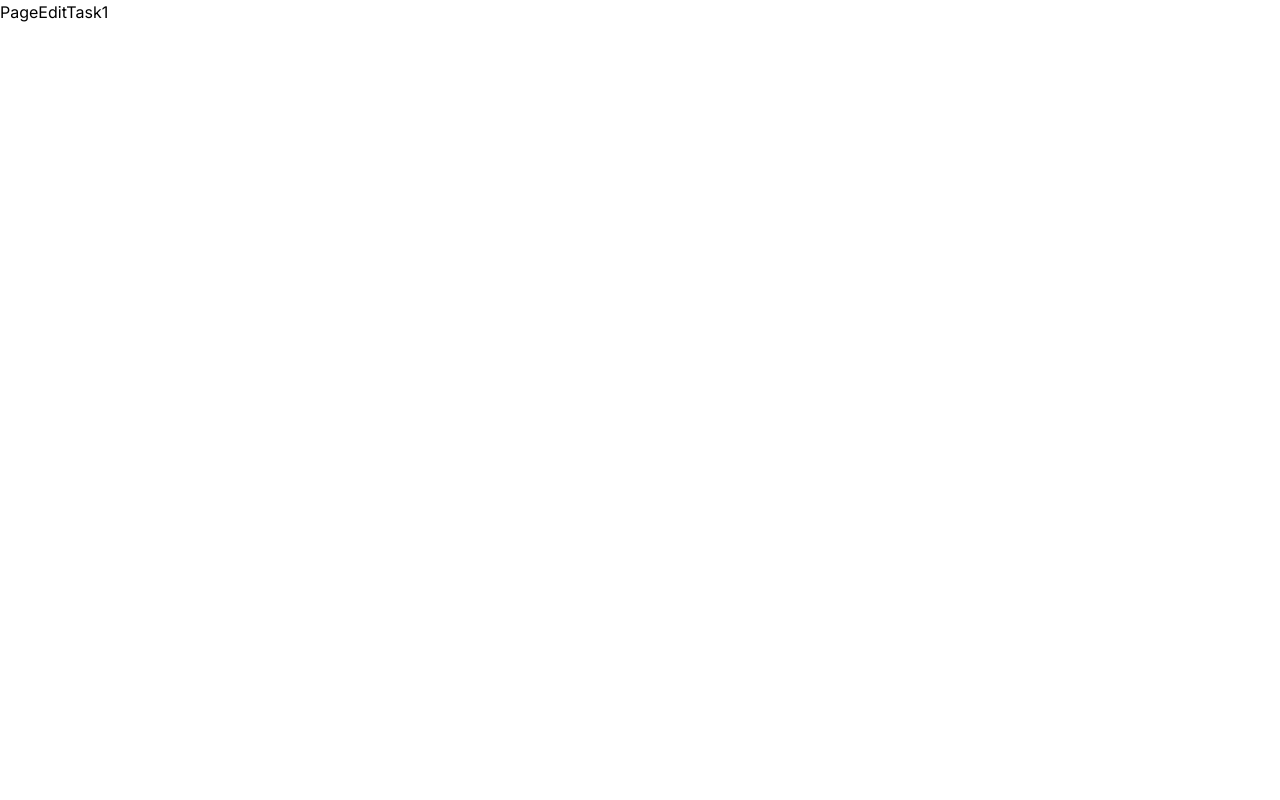
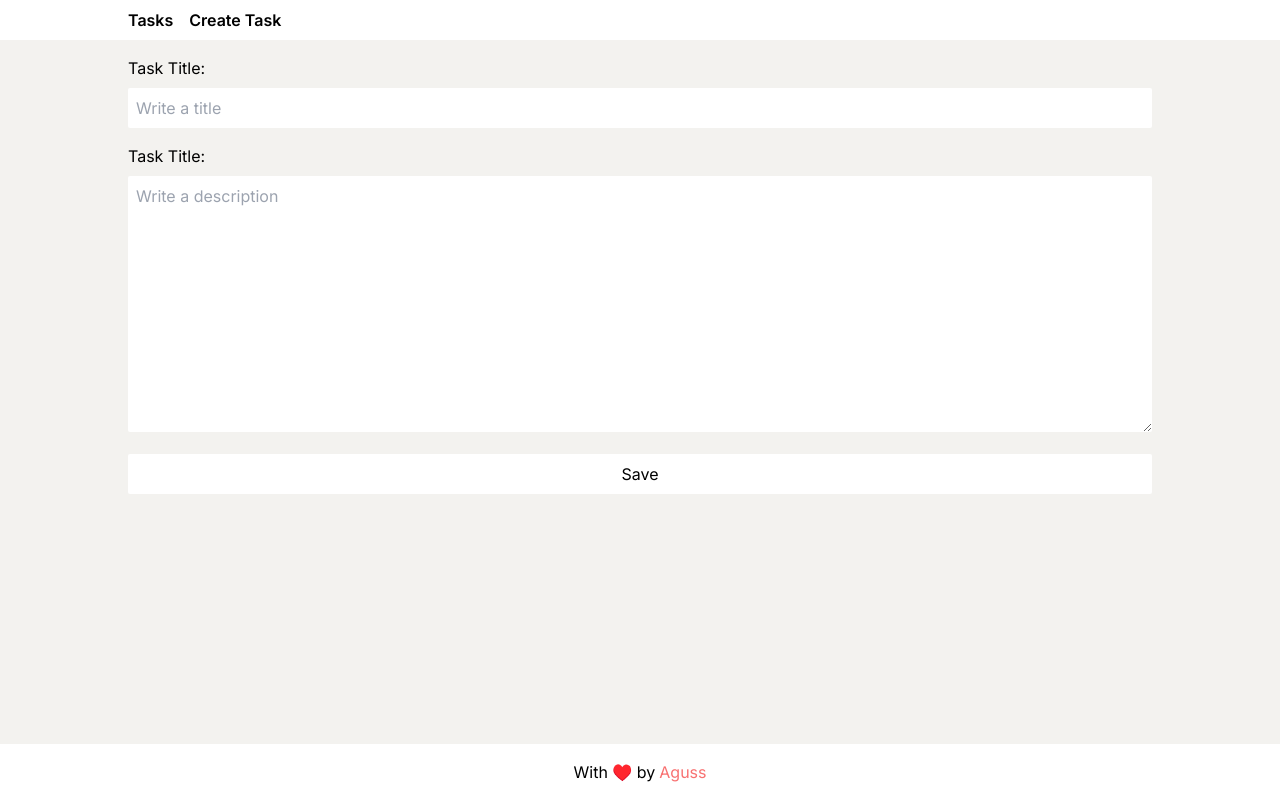
Before and after one commit to nahuRo/CRUD-TASK-NEXT13, a Next.js app: page /edit/1 in a window 1280 px wide. Built offline with nearby package versions, Linux system fonts and the light colour scheme.

Commit message:
add styles

```diff
--- a/package.json
+++ b/package.json
@@ -16,6 +16,9 @@
     "postcss": "8.4.23",
     "react": "18.2.0",
     "react-dom": "18.2.0",
-    "tailwindcss": "3.3.2"
+    "react-hook-form": "^7.43.9",
+    "react-hot-toast": "^2.4.1",
+    "tailwindcss": "3.3.2",
+    "uuid": "^9.0.0"
   }
 }
--- a/src/app/edit/[id]/page.js
+++ b/src/app/edit/[id]/page.js
@@ -1,9 +1,3 @@
-import React from "react";
+import FormEditPage from "../../new/page";
 
-const PageEditTask = ({ params }) => {
-	const { id } = params;
-
-	return <div>PageEditTask{id}</div>;
-};
-
-export default PageEditTask;
+export default FormEditPage;
--- a/src/app/layout.js
+++ b/src/app/layout.js
@@ -1,7 +1,10 @@
+import "./globals.css";
 import { Inter } from "next/font/google";
 import { TaskProvider } from "@/context/TaskContext";
+import { Toaster } from "react-hot-toast";
 
-import "./globals.css";
+import Navbar from "@/components/Navbar";
+import Footer from "@/components/Footer";
 
 const inter = Inter({ subsets: ["latin"] });
 
@@ -13,8 +16,19 @@ export const metadata = {
 export default function RootLayout({ children }) {
 	return (
 		<html lang="en">
-			<body className={inter.className}>
-				<TaskProvider>{children}</TaskProvider>
+			<body className={`${inter.className} bg-[#f3f2ef] min-h-screen relative`}>
+				<header className="bg-white">
+					<Navbar />
+				</header>
+				<main className="sm:max-w-screen-sm md:max-w-screen-md lg:max-w-screen-lg mx-auto">
+					<TaskProvider>
+						{children}
+						<Toaster />
+					</TaskProvider>
+				</main>
+				<footer className="bg-white absolute bottom-0 left-0 w-full">
+					<Footer />
+				</footer>
 			</body>
 		</html>
 	);
--- a/src/app/new/page.js
+++ b/src/app/new/page.js
@@ -1,11 +1,76 @@
 "use client";
 
-import { useTasks } from "@/context/TaskContext";
+import { useEffect } from "react";
+import { useTasks } from "../../context/TaskContext";
+import { useRouter } from "next/navigation";
+import { useForm } from "react-hook-form";
+import { toast } from "react-hot-toast";
 
-const PageNewTask = () => {
-	const { tasks } = useTasks();
+const PageNewTask = ({ params }) => {
+	const { tasks, createTask, updateTask } = useTasks();
+	const router = useRouter();
 
-	return <div>PageNewTask</div>;
+	const {
+		register,
+		handleSubmit,
+		setValue,
+		formState: { errors },
+	} = useForm();
+
+	useEffect(() => {
+		if (params.id) {
+			const taskFound = tasks.find((task) => task.id === params.id);
+			if (taskFound) {
+				setValue("title", taskFound.title);
+				setValue("description", taskFound.description);
+			}
+		}
+	}, []);
+
+	const onSubmit = handleSubmit((data) => {
+		if (params.id) {
+			updateTask(params.id, data);
+			toast.success("task updated");
+		} else {
+			createTask(data.title, data.description);
+			toast.success("task created");
+		}
+		router.push("/");
+	});
+	return (
+		<form onSubmit={onSubmit} className="space-y-4 py-4">
+			<div>
+				<label htmlFor="title_task">Task Title:</label>
+				<input
+					className="w-full p-2 mt-2 rounded-sm"
+					placeholder="Write a title"
+					type="text"
+					id="title_task"
+					{...register("title", { required: true })}
+				/>
+				{errors.title && (
+					<spanc className="text-red-600">Este campo es requerido</spanc>
+				)}
+			</div>
+			<div>
+				<label htmlFor="description_task">Task Title:</label>
+				<textarea
+					className="w-full p-2 mt-2 rounded-sm"
+					rows="10"
+					placeholder="Write a description"
+					id="description_task"
+					{...register("description", { required: true })}
+				/>
+				{errors.description && (
+					<span className="text-red-600">Este campo es requerido</span>
+				)}
+			</div>
+
+			<button className="bg-white hover:bg-gray-400 hover:text-white w-full p-2 rounded-sm">
+				Save
+			</button>
+		</form>
+	);
 };
 
 export default PageNewTask;
--- a/src/app/page.js
+++ b/src/app/page.js
@@ -1,3 +1,16 @@
+"use client";
+
+import TaskCard from "@/components/TaskCard";
+import { useTasks } from "@/context/TaskContext";
+
 export default function Home() {
-	return <main className="">hola</main>;
+	const { tasks } = useTasks();
+
+	return (
+		<section className="grid grid-cols-1 sm:grid-cols-container gap-4 my-4 px-2 sm:px-0">
+			{tasks.map((task) => (
+				<TaskCard key={task.id} {...task} />
+			))}
+		</section>
+	);
 }
--- /dev/null
+++ b/src/components/Footer.js
@@ -0,0 +1,18 @@
+import React from "react";
+
+const Footer = () => {
+	return (
+		<div className="sm:max-w-screen-sm md:max-w-screen-md lg:max-w-screen-lg mx-auto py-4 text-center">
+			With ♥️ by
+			<a
+				href="https://www.linkedin.com/in/agust%C3%ADnrodr%C3%ADguez"
+				target="_blank"
+				className="pl-1 text-red-400"
+			>
+				Aguss
+			</a>
+		</div>
+	);
+};
+
+export default Footer;
--- /dev/null
+++ b/src/components/Navbar.js
@@ -0,0 +1,21 @@
+import Link from "next/link";
+import React from "react";
+
+const Navbar = () => {
+	return (
+		<ul className="sm:max-w-screen-sm md:max-w-screen-md lg:max-w-screen-lg mx-auto flex flex-row gap-x-4 py-2 px-2 sm:px-0">
+			<li>
+				<Link href={"/"} className="font-semibold">
+					Tasks
+				</Link>
+			</li>
+			<li>
+				<Link href={"/new"} className="font-semibold">
+					Create Task
+				</Link>
+			</li>
+		</ul>
+	);
+};
+
+export default Navbar;
--- /dev/null
+++ b/src/components/TaskCard.js
@@ -0,0 +1,37 @@
+import { useTasks } from "@/context/TaskContext";
+import Link from "next/link";
+import React from "react";
+import { toast } from "react-hot-toast";
+
+const TaskCard = ({ id, title, description }) => {
+	const { deleteTask } = useTasks();
+
+	const handleDelete = (id) => {
+		deleteTask(id);
+		toast.success("task deleted successfully");
+	};
+
+	return (
+		<div className="bg-white p-2 flex-1 rounded-md">
+			<h2 className="text-xl pb-2">{title}</h2>
+			<p className="text-base my-2">{description}</p>
+			<div className="grid grid-cols-2 gap-x-4">
+				<button
+					className="bg-red-600/80 text-center rounded-sm text-white"
+					onClick={() => handleDelete(id)}
+				>
+					Delete
+				</button>
+				<Link
+					className="bg-[#f3f2ef] hover:bg-yellow-400/80 text-center rounded-sm"
+					href={`/edit/${id}`}
+				>
+					Edit
+				</Link>
+			</div>
+		</div>
+	);
+};
+``;
+
+export default TaskCard;
--- a/src/context/TaskContext.js
+++ b/src/context/TaskContext.js
@@ -1,13 +1,42 @@
 "use client";
 
-import { createContext, useContext } from "react";
+import { createContext, useContext, useEffect, useState } from "react";
+import { v4 as uuid } from "uuid";
 
 const Taskcontext = createContext();
 
 export const TaskProvider = ({ children }) => {
-	const tasks = [];
+	const [tasks, setTasks] = useState([]);
 
-	return <Taskcontext.Provider value={{ tasks }}>{children}</Taskcontext.Provider>;
+	useEffect(() => {
+		const storageTasks = localStorage.getItem("tasks");
+
+		if (storageTasks) setTasks(JSON.parse(storageTasks));
+	}, []);
+
+	useEffect(() => {
+		localStorage.setItem("tasks", JSON.stringify(tasks));
+	}, [tasks]);
+
+	const createTask = (title, description) => {
+		setTasks([...tasks, { id: uuid(), title, description }]);
+	};
+
+	const deleteTask = (id) => {
+		setTasks([...tasks.filter((task) => task.id !== id)]);
+	};
+
+	const updateTask = (id, updatedTask) => {
+		setTasks([
+			...tasks.map((task) => (task.id === id ? { ...task, ...updatedTask } : task)),
+		]);
+	};
+
+	return (
+		<Taskcontext.Provider value={{ tasks, createTask, deleteTask, updateTask }}>
+			{children}
+		</Taskcontext.Provider>
+	);
 };
 
 // hook
--- a/tailwind.config.js
+++ b/tailwind.config.js
@@ -1,18 +1,21 @@
 /** @type {import('tailwindcss').Config} */
 module.exports = {
 	content: [
-    './src/pages/**/*.{js,ts,jsx,tsx,mdx}',
-    './src/components/**/*.{js,ts,jsx,tsx,mdx}',
-    './src/app/**/*.{js,ts,jsx,tsx,mdx}',
+		"./src/pages/**/*.{js,ts,jsx,tsx,mdx}",
+		"./src/components/**/*.{js,ts,jsx,tsx,mdx}",
+		"./src/app/**/*.{js,ts,jsx,tsx,mdx}",
 	],
 	theme: {
 		extend: {
 			backgroundImage: {
-        'gradient-radial': 'radial-gradient(var(--tw-gradient-stops))',
-        'gradient-conic':
-          'conic-gradient(from 180deg at 50% 50%, var(--tw-gradient-stops))',
+				"gradient-radial": "radial-gradient(var(--tw-gradient-stops))",
+				"gradient-conic":
+					"conic-gradient(from 180deg at 50% 50%, var(--tw-gradient-stops))",
+			},
+			gridTemplateColumns: {
+				container: "repeat(auto-fit, minmax(300px, 1fr));",
 			},
 		},
 	},
 	plugins: [],
-}
+};
```
Also changed, not shown: 1 other file (tests, documents, lock files or other folders). Lines whose indentation alone changed are shown as unchanged.
